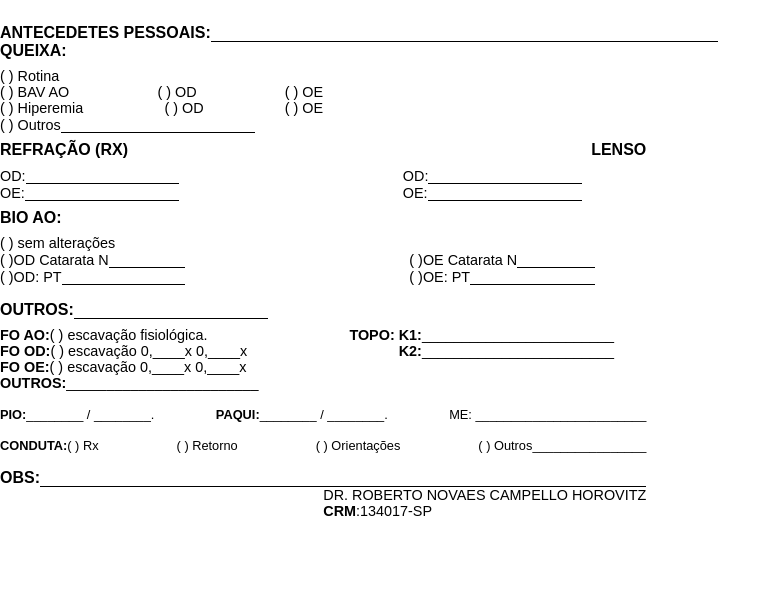
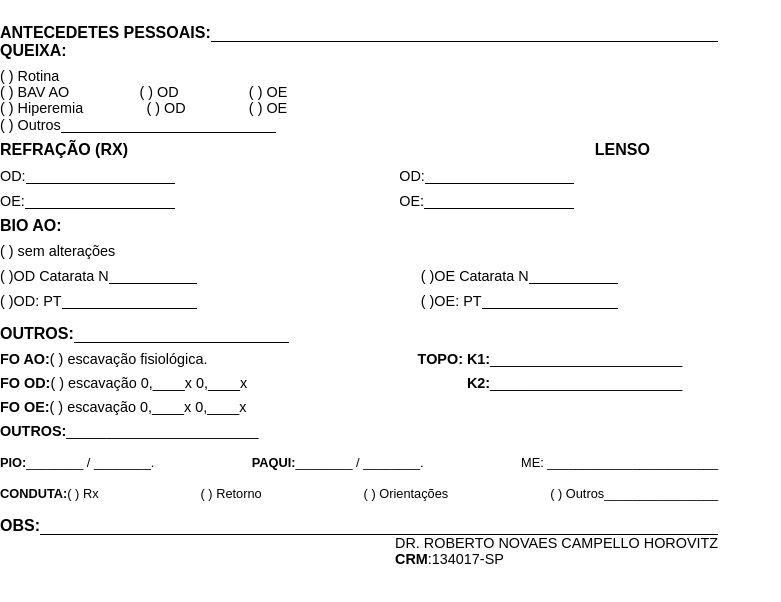
Before and after one commit to Fervalinhos/iov, a Next.js app: page /components/doctors_region in a window 1280 px wide. Shown: the top 602 px of the page, without its empty margins (0-781 px from the left). Built offline with nearby package versions, Linux system fonts and the light colour scheme.

Commit message:
fix margin in doctor container

```diff
--- a/app/components/doctors_region/page.jsx
+++ b/app/components/doctors_region/page.jsx
@@ -34,7 +34,7 @@ const Doctors_region = () => {
 
                 <div className={styles.REF}>
                     <h1>REFRAÇÃO (RX)</h1>
-                    <h1>LENSO</h1>
+                    <h1 className={styles.lenso}>LENSO</h1>
                 </div>
                 <div className={styles.containerListREF}>
 
--- a/app/components/doctors_region/page.module.css
+++ b/app/components/doctors_region/page.module.css
@@ -15,7 +15,7 @@
 }
 
 .main_container {
-    width: 90%;
+    width: 100%;
 }
 
 .outros_bar {
@@ -86,30 +86,36 @@
     display: flex;
     justify-content: space-between;
     width: 95%;
+    margin: 0.5rem 0;
 }
 
 .list_bio li {
     display: flex;
     justify-content: space-between;
-    width: 92%;
+    width: 86%;
+    margin: 0.5rem 0;
 }
 
 .list_REF li {
     display: flex;
     justify-content: space-between;
-    width: 90%;
+    width: 80%;
+    margin: 0.5rem 0;
 }
 
 .list_queixas li {
     display: flex;
     justify-content: space-between;
-    width: 50%;
+    width: 40%;
 }
 
 .REF {
     display: flex;
-    justify-content: space-between;
     width: 100%;
+}
+
+.lenso {
+    margin-left: 65%;
 }
 
 .BIO {
```
